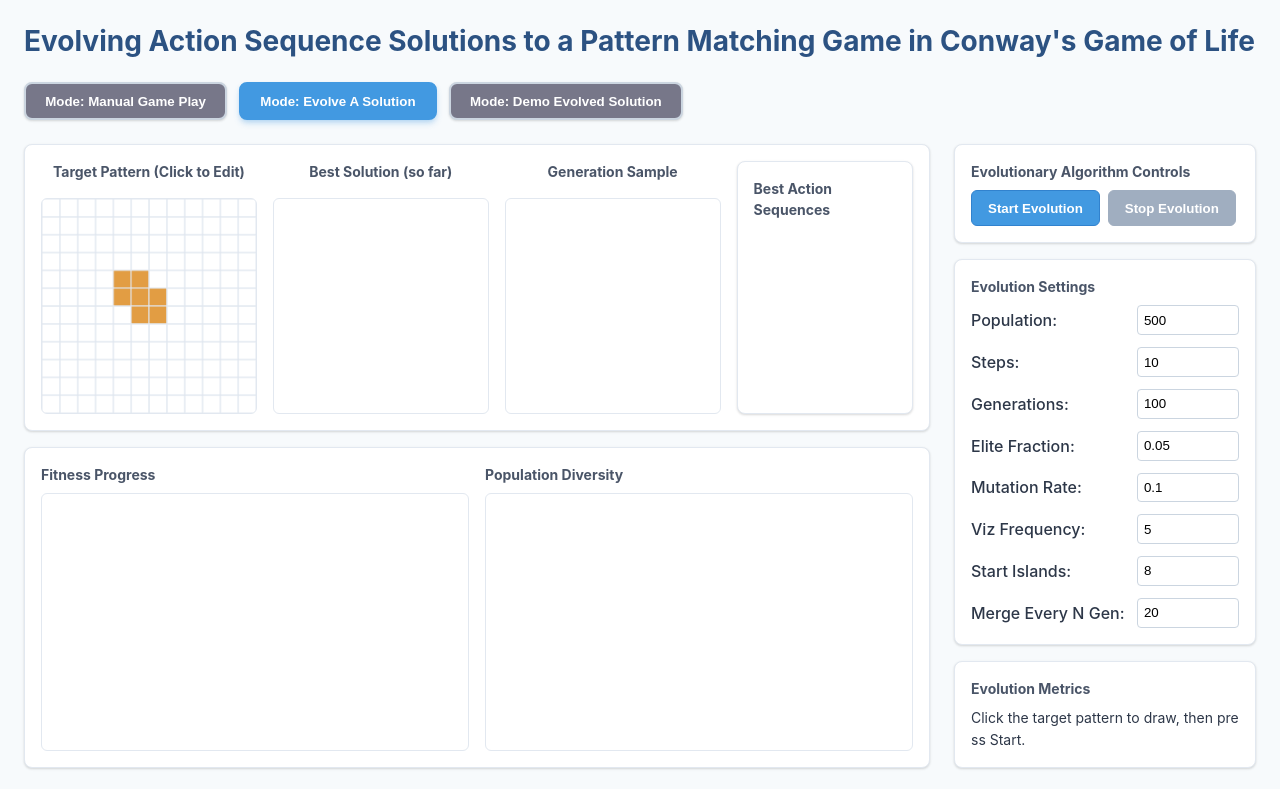
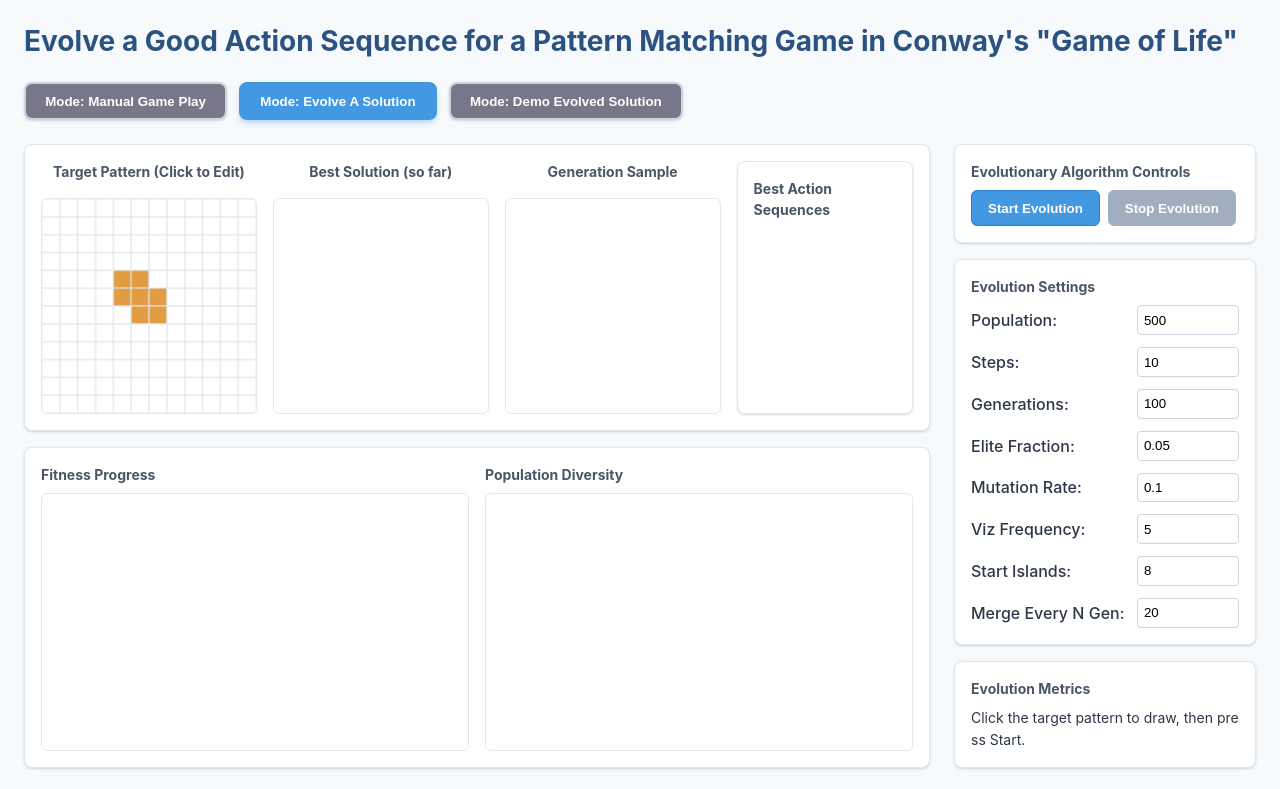
Before and after one commit to Digital-Physics/evolutionary-ca-webgpu, a website: page index.html in a window 1280 px wide. Shown: the top 789 px of the page. Drawn offline with Linux system fonts and the light colour scheme.

Commit message:
updated titles and readme

```diff
--- a/index.html
+++ b/index.html
@@ -2,7 +2,7 @@
 <html lang="en">
 <head>
   <meta charset="utf-8" />
-  <title>Island Evolution - Game Of Life Pattern Matching</title>
+  <title>"Game of Life" Pattern Matching</title>
   <meta name="viewport" content="width=device-width,initial-scale=1" />
   <script type="module" src="./dist/app.js"></script>
   <style>
@@ -269,7 +269,7 @@
   </style>
 </head>
 <body>
-  <h1>Evolving Action Sequence Solutions to a Pattern Matching Game in Conway's Game of Life</h1>
+  <h1>Evolve a Good Action Sequence for a Pattern Matching Game in Conway's "Game of Life"</h1>
 
   <div class="mode-selector">
     <button class="mode-btn" data-mode="manual" id="btn-manual">Mode: Manual Game Play</button>
```
Also changed, not shown: README.md.
